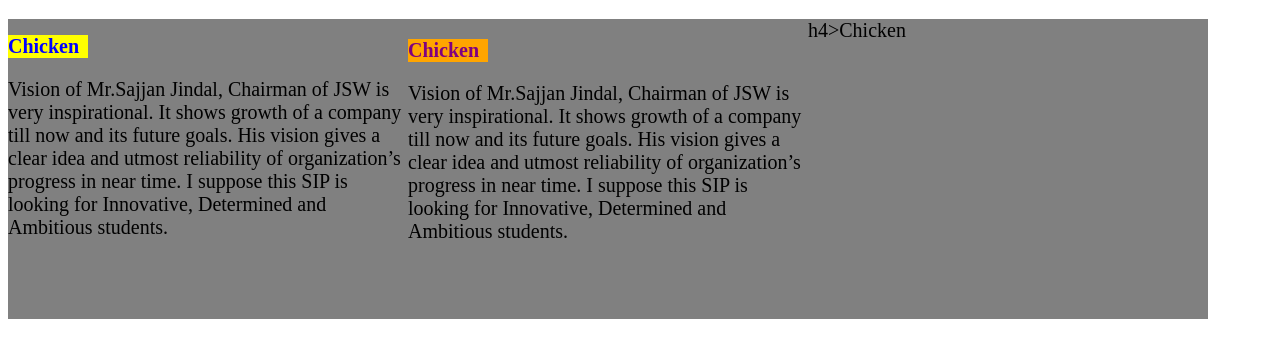
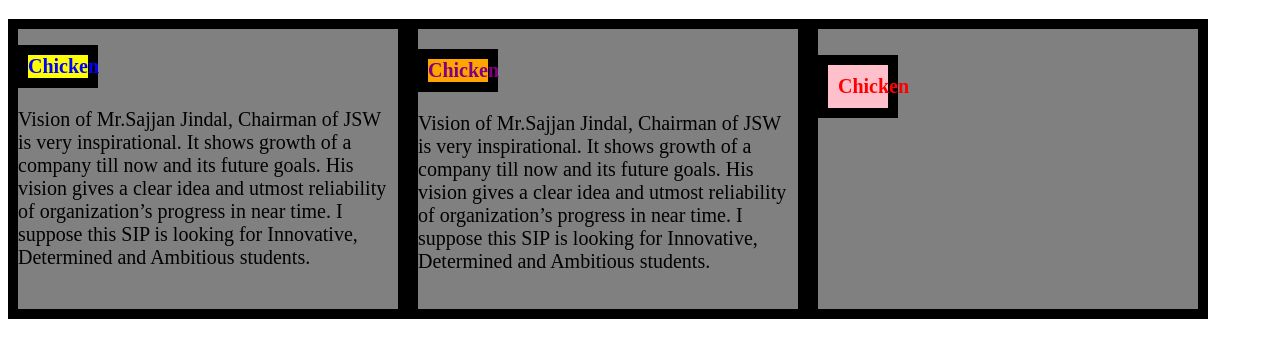
Before and after one commit to krwani/assignment1, a plain HTML site: page index.html in a window 1280 px wide. Shown: the part 61-418 px from the top of the page. Drawn offline with Linux system fonts and the light colour scheme.

Commit message:
Update index.html

```diff
--- a/index.html
+++ b/index.html
@@ -13,7 +13,7 @@ h4{
  color:red;
  background-color:pink;
  width:80px;
- border:5px black;
+ border:10px solid black;
  box-sizing: border-box;
 }
 h2{
@@ -22,7 +22,7 @@ h2{
  color:blue;
  background-color:yellow;
  width:80px;
- border:5px black; box-sizing: border-box;
+ border:10px solid black; box-sizing: border-box;
 }
 h3{
  font-size:20px;
@@ -30,12 +30,12 @@ h3{
  color:purple;
  background-color:orange;
  width:80px;
- border:5px black; box-sizing: border-box;
+ border:10px solid black; box-sizing: border-box;
 }
 .a{
 float:left; font-size:20px;
  background-color:grey;
- border:5px black;
+ border:10px solid black;
  height:300px;
  width:400px; box-sizing: border-box;
 }
@@ -49,7 +49,7 @@ float:left; font-size:20px;
  <h3>Chicken</h3><p>Vision of Mr.Sajjan Jindal, Chairman of JSW is very inspirational. It shows growth of a company till now and its future goals. His vision gives a clear idea and utmost reliability of organization’s progress in near time. I suppose this SIP is looking for Innovative, Determined and Ambitious students.</p>
 </div>
 <div class ="a">
- h4>Chicken</h4><p><Vision of Mr.Sajjan Jindal, Chairman of JSW is very inspirational. It shows growth of a company till now and its future goals. His vision gives a clear idea and utmost reliability of organization’s progress in near time. I suppose this SIP is looking for Innovative, Determined and Ambitious students.</p>
+ <h4>Chicken</h4><p><Vision of Mr.Sajjan Jindal, Chairman of JSW is very inspirational. It shows growth of a company till now and its future goals. His vision gives a clear idea and utmost reliability of organization’s progress in near time. I suppose this SIP is looking for Innovative, Determined and Ambitious students.</p>
 </div>
 </body>
 </html>
```
